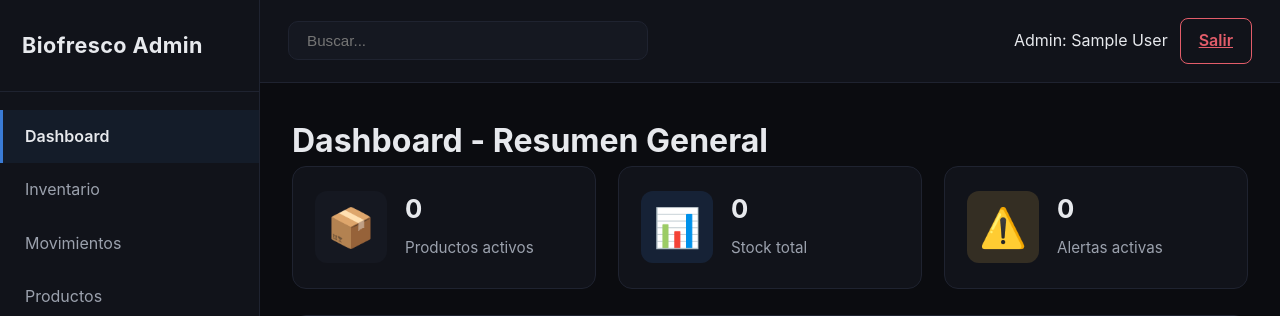
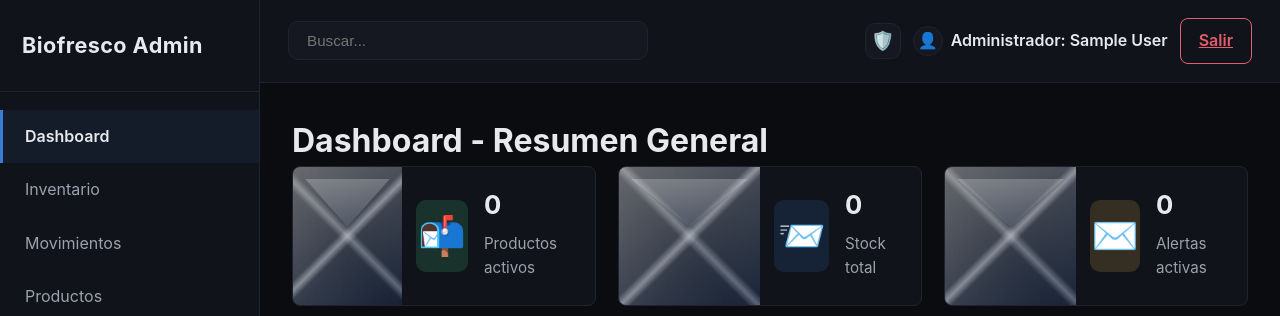
Before and after one commit to JagerBombAsme/BiofrescoDDR-AF, a Django app: page / in a window 1280 px wide. Shown: the top 316 px of the page. Run offline with Django 4.2, Linux system fonts and the light colour scheme; the visitor is signed in with stand-in values (Sample User, id 1); data comes from the database, SQL or seed files in the repository; data that the repository does not hold is empty.

Commit message:
Add user icon beside username in topbar

```diff
--- a/PaginaWeb/static/css/adminstyles.css
+++ b/PaginaWeb/static/css/adminstyles.css
@@ -122,6 +122,40 @@ body {
     gap: 12px;
 }
 
+.user-display {
+    display: inline-flex;
+    align-items: center;
+    gap: 8px;
+    font-weight: 600;
+}
+
+.user-name-icon {
+    width: 30px;
+    height: 30px;
+    display: inline-flex;
+    align-items: center;
+    justify-content: center;
+    border-radius: 50%;
+    background: var(--surface-alt);
+    border: 1px solid var(--border);
+}
+
+.user-name-text {
+    color: var(--text);
+}
+
+.user-role-icon {
+    width: 36px;
+    height: 36px;
+    display: inline-flex;
+    align-items: center;
+    justify-content: center;
+    border-radius: 10px;
+    background: var(--surface-alt);
+    border: 1px solid var(--border);
+    font-size: 1.15rem;
+}
+
 .btn-logout {
     padding: 9px 18px;
     background: transparent;
@@ -224,19 +258,64 @@ body {
 }
 
 .stat-card {
+    position: relative;
     background: var(--surface);
-    padding: 22px;
-    border-radius: 14px;
+    border-radius: 8px;
     border: 1px solid var(--border);
-    display: flex;
-    align-items: center;
-    gap: 18px;
-    transition: transform 0.2s ease, border-color 0.2s ease;
+    display: grid;
+    grid-template-columns: 1fr 1fr;
+    align-items: stretch;
+    min-height: 140px;
+    overflow: hidden;
+    transition: transform 0.2s ease, border-color 0.2s ease, box-shadow 0.2s ease;
 }
 
 .stat-card:hover {
     transform: translateY(-4px);
     border-color: var(--accent);
+}
+
+.stat-card__media {
+    position: relative;
+    min-height: 120px;
+    --card-image: linear-gradient(135deg, rgba(255, 255, 255, 0.05), rgba(58, 123, 213, 0.08));
+    background-image:
+        linear-gradient(135deg, rgba(255, 255, 255, 0.28), rgba(58, 123, 213, 0.14)),
+        linear-gradient(135deg, transparent 46%, rgba(255, 255, 255, 0.42) 50%, transparent 54%),
+        linear-gradient(-135deg, transparent 46%, rgba(255, 255, 255, 0.32) 50%, transparent 54%),
+        linear-gradient(to right, rgba(11, 12, 16, 0.18), var(--surface) 78%),
+        var(--card-image);
+    background-size: 100% 100%;
+    background-repeat: no-repeat;
+    background-position: center;
+    isolation: isolate;
+}
+
+.stat-card__media::before {
+    content: "";
+    position: absolute;
+    inset: 12px 12px auto 12px;
+    height: 56%;
+    background: linear-gradient(to bottom, rgba(255, 255, 255, 0.32), rgba(58, 123, 213, 0.12));
+    clip-path: polygon(0 0, 100% 0, 50% 62%);
+    opacity: 0.7;
+}
+
+.stat-card__media::after {
+    content: "";
+    position: absolute;
+    inset: 0;
+    background:
+        linear-gradient(135deg, rgba(255, 255, 255, 0.08), transparent 60%),
+        linear-gradient(225deg, rgba(255, 255, 255, 0.08), transparent 60%);
+    mix-blend-mode: screen;
+}
+
+.stat-card__content {
+    display: flex;
+    align-items: center;
+    gap: 16px;
+    padding: 18px 18px 18px 14px;
 }
 
 .stat-icon {
@@ -246,13 +325,14 @@ body {
     display: flex;
     align-items: center;
     justify-content: center;
-    border-radius: 12px;
+    border-radius: 10px;
     background: var(--surface-alt);
 }
 
 .stat-card.blue .stat-icon { background: rgba(58, 123, 213, 0.15); }
 .stat-card.orange .stat-icon { background: rgba(208, 167, 78, 0.18); }
 .stat-card.red .stat-icon { background: rgba(227, 93, 106, 0.18); }
+.stat-card.green .stat-icon { background: rgba(63, 191, 127, 0.18); }
 
 .stat-info h3 {
     font-size: 1.6rem;
--- a/PaginaWeb/templates/base.html
+++ b/PaginaWeb/templates/base.html
@@ -44,7 +44,19 @@
                 <input type="text" placeholder="Buscar...">
             </div>
             <div class="user-info">
-                <span>Admin: {{ user.get_full_name|default:user.username }}</span>
+                {% if user.is_staff %}
+                    <span class="user-role-icon" aria-hidden="true">🛡️</span>
+                    <span class="user-display">
+                        <span class="user-name-icon" aria-hidden="true">👤</span>
+                        <span class="user-name-text">Administrador: {{ user.get_full_name|default:user.username }}</span>
+                    </span>
+                {% else %}
+                    <span class="user-role-icon" aria-hidden="true">📦</span>
+                    <span class="user-display">
+                        <span class="user-name-icon" aria-hidden="true">👤</span>
+                        <span class="user-name-text">Bodeguero: {{ user.get_full_name|default:user.username }}</span>
+                    </span>
+                {% endif %}
                 <a href="{% url 'logout' %}" class="btn-logout">Salir</a>
             </div>
         </div>
--- a/PaginaWeb/templates/dashboard.html
+++ b/PaginaWeb/templates/dashboard.html
@@ -8,26 +8,35 @@
 <!-- Stats Cards -->
 <div class="stats-grid">
     <div class="stat-card green">
-        <div class="stat-icon">📦</div>
+        <div class="stat-card__media" aria-hidden="true"></div>
+        <div class="stat-card__content">
+            <div class="stat-icon">📬</div>
             <div class="stat-info">
                 <h3>{{ total_productos }}</h3>
                 <p>Productos activos</p>
             </div>
         </div>
+    </div>
 
     <div class="stat-card blue">
-        <div class="stat-icon">📊</div>
+        <div class="stat-card__media" aria-hidden="true"></div>
+        <div class="stat-card__content">
+            <div class="stat-icon">📨</div>
             <div class="stat-info">
                 <h3>{{ total_stock|floatformat:0 }}</h3>
                 <p>Stock total</p>
             </div>
         </div>
+    </div>
 
     <div class="stat-card orange">
-        <div class="stat-icon">⚠️</div>
+        <div class="stat-card__media" aria-hidden="true"></div>
+        <div class="stat-card__content">
+            <div class="stat-icon">✉️</div>
             <div class="stat-info">
                 <h3>{{ alertas_activas }}</h3>
                 <p>Alertas activas</p>
+            </div>
         </div>
     </div>
 </div>
```
Also changed, not shown: PaginaWeb/templates/inventario.html (+16 -4 lines). Lines whose indentation alone changed are shown as unchanged.
